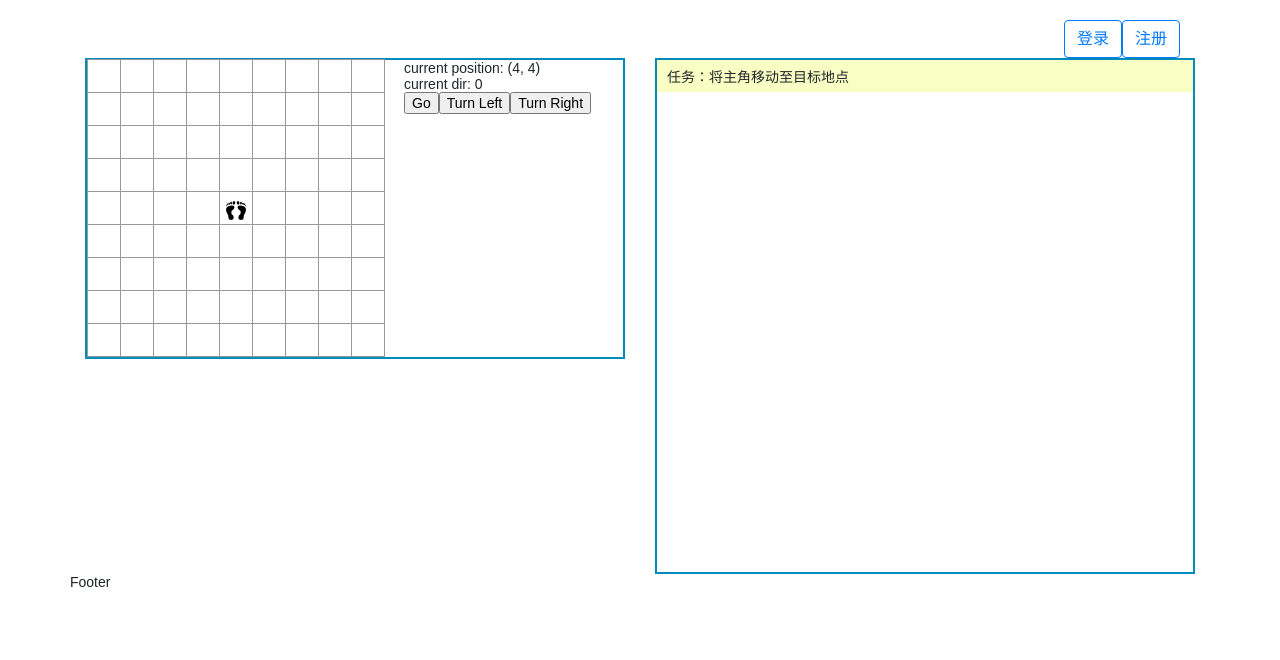
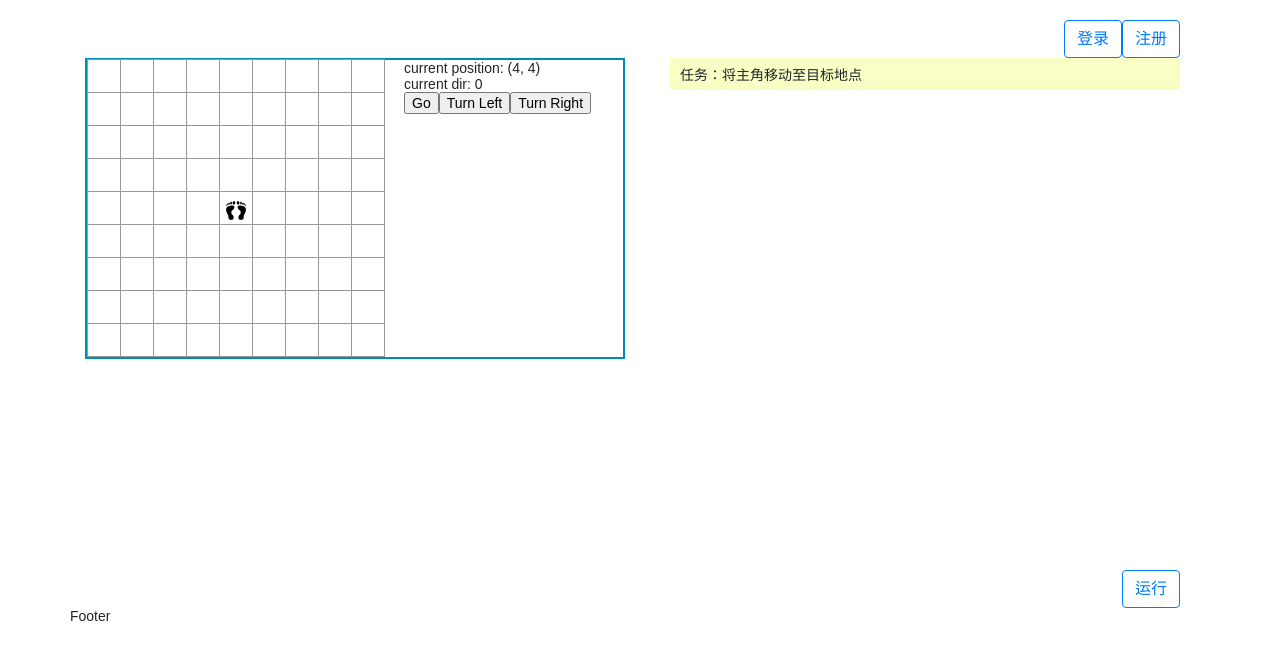
Before and after one commit to leefige/CodingPlayground, a React (Create React App) app in the folder react-frontend/: page / in a window 1280 px wide. Shown: the top 660 px of the page. Built offline with nearby package versions, Linux system fonts and the light colour scheme.

Commit message:
add action list transmit

```diff
--- a/react-frontend/src/components/CodeGameContent.js
+++ b/react-frontend/src/components/CodeGameContent.js
@@ -3,15 +3,26 @@ import Scene from './Scene'
 import Programming from './Programming'
 
 class CodeGameContent extends Component {
+  constructor() {
+    super()
+    this.state = {
+      actionList:"actionList"
+    }
+  }
+  handleCodeSubmit(actionList) {
+    this.setState({
+      actionList: "actionList"
+    })
+  }
   render() {
     return (
       //<div className='code-game-content'>
         <div className='row'>
           <div className='col-xs-12 col-md-6'>
-            <Scene />
+            <Scene actionList = {this.state.actionList}/>
           </div>
           <div className='col-xs-12 col-md-6 col-md-offset-6'>
-            <Programming />
+            <Programming onCodeSubmit={this.handleCodeSubmit.bind(this)}/>
           </div>
         </div>
     )
--- a/react-frontend/src/components/Game.js
+++ b/react-frontend/src/components/Game.js
@@ -60,6 +60,7 @@ class Board extends React.Component {
 class Game extends React.Component {
   constructor() {
     super();
+
     this.state = {
       curPos: 40,
       dir: 0,
@@ -68,6 +69,7 @@ class Game extends React.Component {
   }
 
   go() {
+    console.log(this.props.actionList)
     if (this.state.dir == 0)
       this.setState({curPos: this.state.curPos - this.state.size});
     else if (this.state.dir == 1)
--- a/react-frontend/src/components/Programming.js
+++ b/react-frontend/src/components/Programming.js
@@ -4,14 +4,37 @@ import TaskGuide from './ProgramItem/TaskGuide'
 import BlocklyPad from './ProgramItem/BlocklyPad'
 
 class Programming extends Component {
+  constructor() {
+    super()
+    this.code = ""//也可以设置为state，看你怎么用了
+  }
+
+  parseCode() {
+    //parse code to actionlist
+  }
+
+  handleCodeChange(code) {
+    //use onCodeChange() in Blockly Pad
+    this.code = code
+  }
+
+  handleCodeSubmit() {
+    const actionList = this.parseCode(this.code)
+    this.props.onCodeSubmit(actionList)//回调函数，由父类实现
+  }
   render() {
     return (
-      <div className='programming'>
+      <div className='container'>
         <div>
           <TaskGuide />
         </div>
         <div>
           <BlocklyPad />
+        </div>
+        <div className='text-right'>
+          <button type="submit" className="btn btn-outline-primary" onClick = {this.handleCodeSubmit.bind(this)}>
+            运行
+          </button>
         </div>
       </div>
     )
--- a/react-frontend/src/components/Scene.js
+++ b/react-frontend/src/components/Scene.js
@@ -5,7 +5,7 @@ class Scene extends Component {
   render() {
     return (
           <div className='scene'>
-            <Game />
+            <Game actionList = {this.props.actionList}/>
           </div>
     )
   }
```
